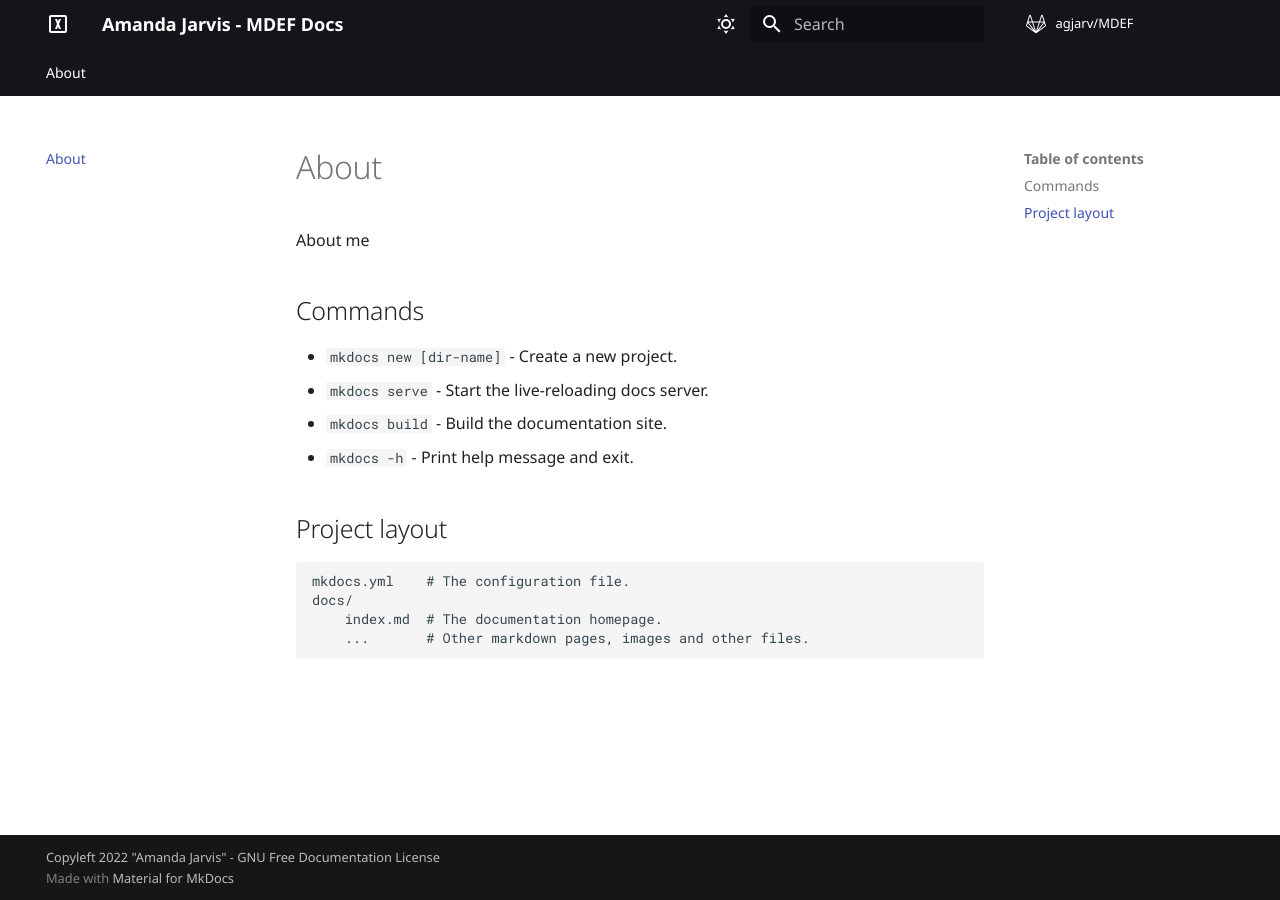
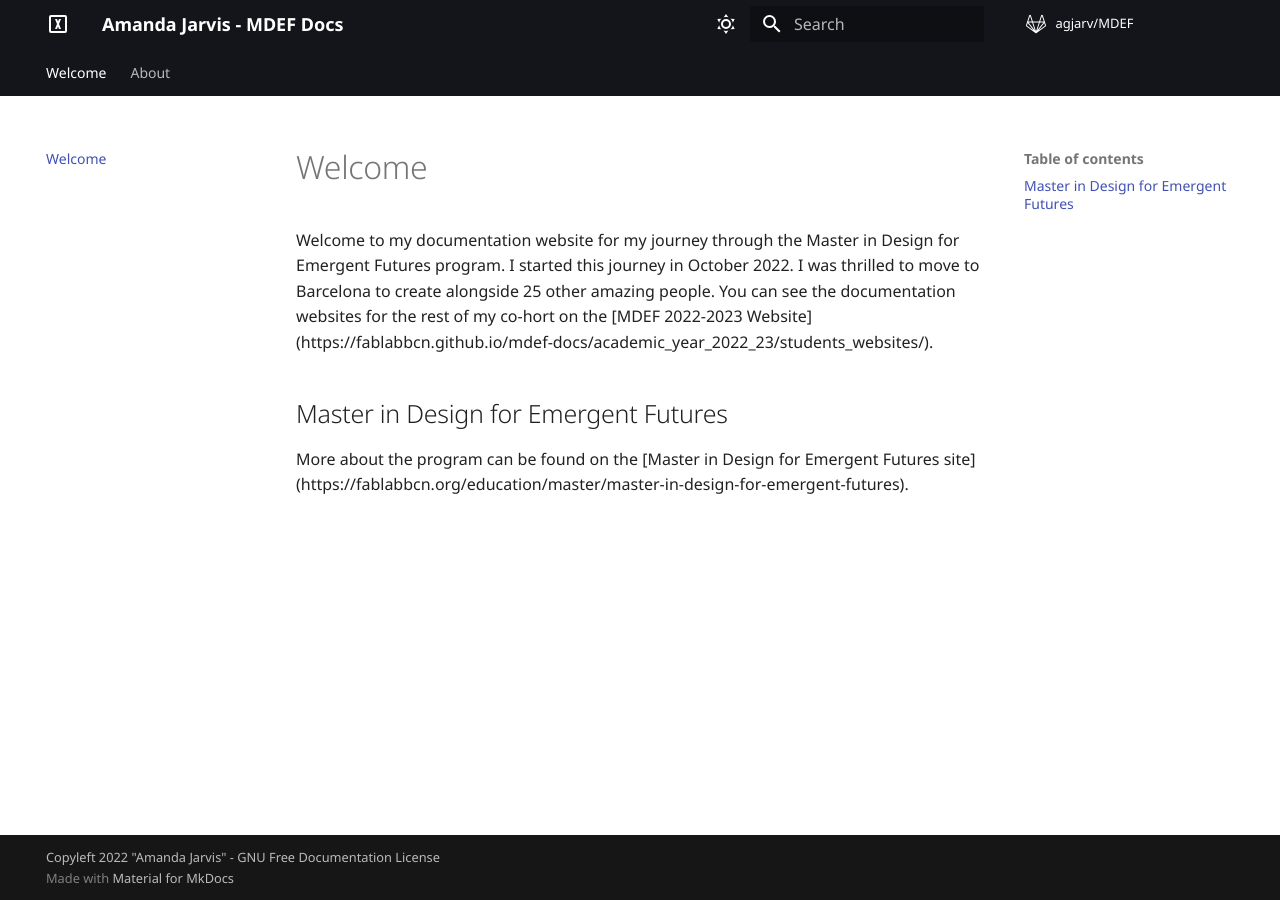
Before and after one commit to agjarv/MDEF, an MkDocs documentation site: the page built from docs/index.md, in a window 1280 px wide. Built offline with MkDocs 1.6.1 and Material for MkDocs 9.7.7, drawn with Linux system fonts in a browser that asks for light colours; comment, search, counter and statistics services are not loaded.

Commit message:
edits to About and home page

```diff
--- a/docs/index.md
+++ b/docs/index.md
@@ -1,16 +1,7 @@
-# About
- About me
+# Welcome
 
-## Commands
+Welcome to my documentation website for my journey through the Master in Design for Emergent Futures program. I started this journey in October 2022. I was thrilled to move to Barcelona to create alongside 25 other amazing people. You can see the documentation websites for the rest of my co-hort on the [MDEF 2022-2023 Website] (https://fablabbcn.github.io/mdef-docs/academic_year_2022_23/students_websites/).
 
-* `mkdocs new [dir-name]` - Create a new project.
-* `mkdocs serve` - Start the live-reloading docs server.
-* `mkdocs build` - Build the documentation site.
-* `mkdocs -h` - Print help message and exit.
+## Master in Design for Emergent Futures
 
-## Project layout
-
-    mkdocs.yml    # The configuration file.
-    docs/
-        index.md  # The documentation homepage.
-        ...       # Other markdown pages, images and other files.
+ More about the program can be found on the [Master in Design for Emergent Futures site] (https://fablabbcn.org/education/master/master-in-design-for-emergent-futures).
```
Also changed, not shown: docs/about/about.md (added, +18 -0 lines).
